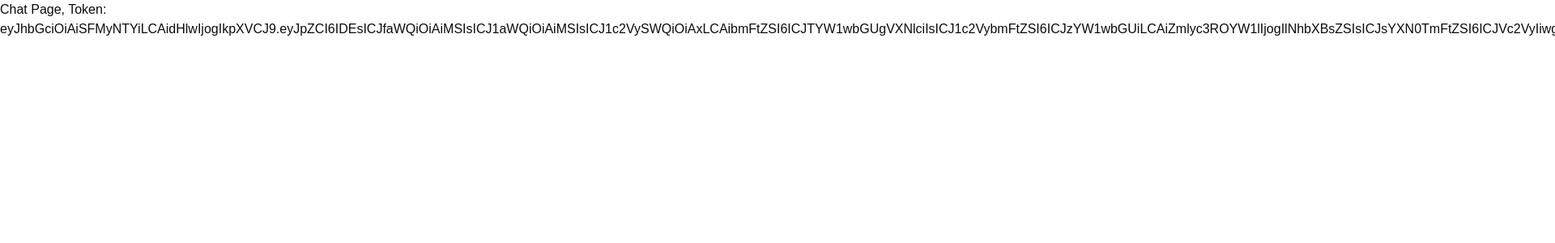
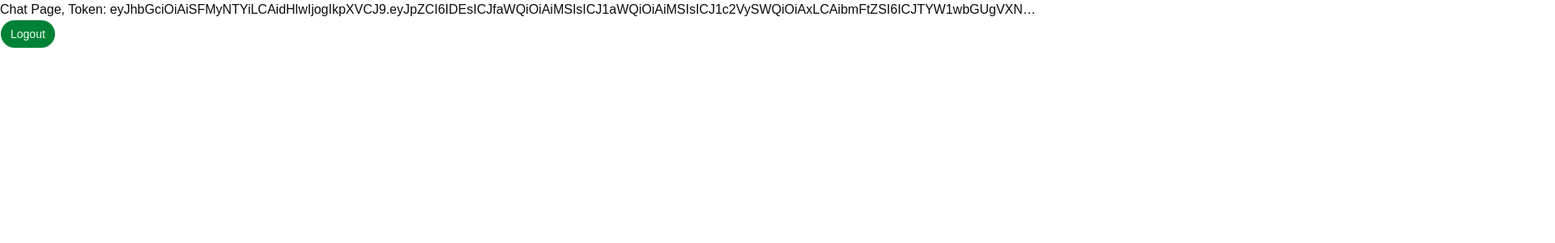
Before and after one commit to abdelhafid37/talkbox, a React (Vite) app in the folder client/: page /chat in a window 1280 px wide. Shown: the top 300 px of the page at 81% size, 1920 px wide, since content can reach past the window. Built offline with nearby package versions, Linux system fonts and the light colour scheme; sample sign-in values are in the browser's storage.

Commit message:
feat(auth): implement logout flow

```diff
--- a/client/src/context/AuthProvider.jsx
+++ b/client/src/context/AuthProvider.jsx
@@ -10,6 +10,11 @@ function AuthProvider({ children }) {
     localStorage.setItem("token", token);
   }
 
+  function logout() {
+    localStorage.removeItem("token");
+    setTokenState(null);
+  }
+
   return (
     <AuthContext.Provider
       value={{
@@ -17,6 +22,7 @@ function AuthProvider({ children }) {
         token,
         setUser,
         setToken,
+        logout,
       }}
     >
       {children}
--- a/client/src/pages/ChatPage.jsx
+++ b/client/src/pages/ChatPage.jsx
@@ -1,8 +1,15 @@
+import { Button } from "@/components/ui/button";
 import useAuth from "@/hooks/useAuth";
 
 function ChatPage() {
-  const { token } = useAuth();
+  const { token, logout } = useAuth();
 
-  return <h1>Chat Page, Token: {token}</h1>;
+  return (
+    <div>
+      <h1 className="truncate">Chat Page, Token: {token}</h1>
+      <Button onClick={logout}>Logout</Button>
+    </div>
+  );
 }
+
 export default ChatPage;
```
